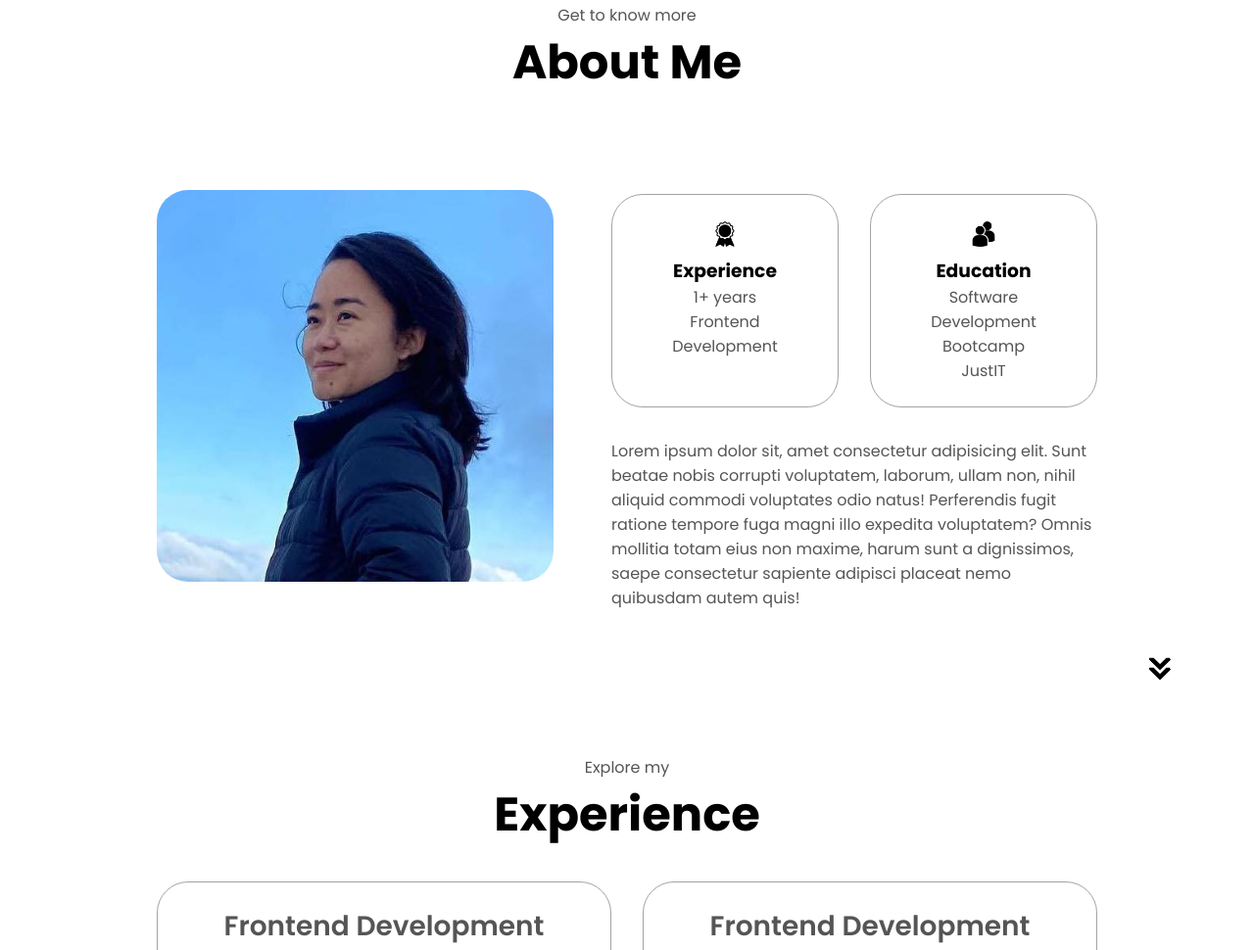
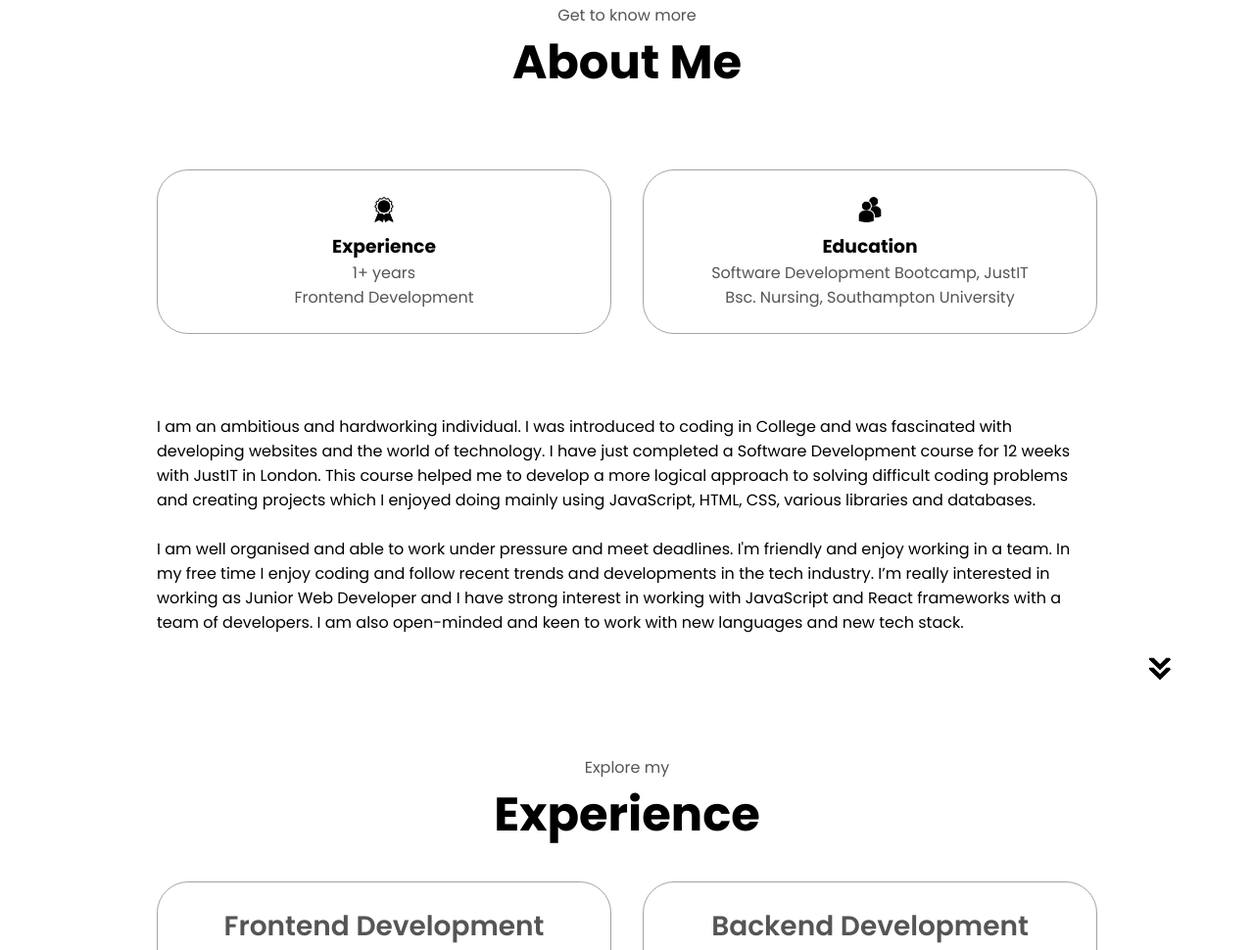
Before and after one commit to siwanigurung/portfolio-siwani, a plain HTML site: page index.html in a window 1280 px wide. Shown: the part 925-1895 px from the top of the page at 98% size. Drawn offline with Linux system fonts and the light colour scheme; files whose address does not match are found by name.

Commit message:
Added project github link

```diff
--- a/index.html
+++ b/index.html
@@ -49,7 +49,7 @@
         <div class="btn-container">
           <button
             class="btn btn-color-2"
-            onclick="window.open('./assets/resume-example.pdf')"
+            onclick="window.open('./assets/siwani.pdf')"
           >
             Download CV
           </button>
@@ -78,13 +78,13 @@
       <p class="section__text__p1">Get to know more</p>
       <h1 class="title">About Me</h1>
       <div class="section-container">
-        <div class="section__pic-container">
+        <!-- <div class="section__pic-container">
           <img
             src="./assets/about-pic.jpg"
             alt="profile  picture"
             class="about-pic"
           />
-        </div>
+        </div> -->
         <div class="about-details-container">
           <div class="about-containers">
             <div class="details-container">
@@ -103,17 +103,27 @@
                 class="icon"
               />
               <h3>Education</h3>
-              <p>Software Development Bootcamp<br />JustIT</p>
+              <p>Software Development Bootcamp, JustIT</p>
+              <p>Bsc. Nursing, Southampton University</p>
             </div>
           </div>
-          <div class="text-container">
-            <p>
-              Lorem ipsum dolor sit, amet consectetur adipisicing elit. Sunt
-              beatae nobis corrupti voluptatem, laborum, ullam non, nihil
-              aliquid commodi voluptates odio natus! Perferendis fugit ratione
-              tempore fuga magni illo expedita voluptatem? Omnis mollitia totam
-              eius non maxime, harum sunt a dignissimos, saepe consectetur
-              sapiente adipisci placeat nemo quibusdam autem quis!
+          <br class="text-container">
+            <br>
+              I am an ambitious and hardworking individual. I was introduced to
+              coding in College and was fascinated with developing websites and
+              the world of technology. I have just completed a Software
+              Development course for 12 weeks with JustIT in London. This course
+              helped me to develop a more logical approach to solving difficult
+              coding problems and creating projects which I enjoyed doing mainly
+              using JavaScript, HTML, CSS, various libraries and databases. </br></br>
+              I am
+              well organised and able to work under pressure and meet deadlines.
+              I'm friendly and enjoy working in a team. In my free time I enjoy
+              coding and follow recent trends and developments in the tech
+              industry. I’m really interested in working as Junior Web Developer
+              and I have strong interest in working with JavaScript and React
+              frameworks with a team of developers. I am also open-minded and
+              keen to work with new languages and new tech stack.
             </p>
           </div>
         </div>
@@ -205,7 +215,7 @@
           <!-- new one  -->
 
           <div class="details-container">
-            <h2 class="experience-sub-title">Frontend Development</h2>
+            <h2 class="experience-sub-title">Backend Development</h2>
             <div class="article-container">
               <article>
                 <img
@@ -271,7 +281,7 @@
           <div class="details-container color-container">
             <div class="article-container">
               <img
-                src="./assets/project-1.png"
+                src="./assets/rps.webp"
                 alt="Project 1"
                 class="project-img"
               />
@@ -296,7 +306,7 @@
           <div class="details-container color-container">
             <div class="article-container">
               <img
-                src="./assets/project-2.png"
+                src="./assets/dbms.webp"
                 alt="Project 2"
                 class="project-img"
               />
@@ -305,13 +315,13 @@
             <div class="btn-container">
               <button
                 class="btn btn-color-2 project-btn"
-                onclick="location.href='https://github.com/siwanigurung/RockPaperScissor'"
+                onclick="location.href='https://github.com/siwanigurung/LibraryManagementSystemDB'"
               >
                 Github
               </button>
               <button
                 class="btn btn-color-2 project-btn"
-                onclick="location.href='https://github.com/siwanigurung/RockPaperScissor'"
+                onclick="location.href='https://github.com/siwanigurung/LibraryManagementSystemDB'"
               >
                 Live Demo
               </button>
@@ -321,7 +331,7 @@
           <div class="details-container color-container">
             <div class="article-container">
               <img
-                src="./assets/project-3.png"
+                src="./assets/quiz.webp"
                 alt="Project 3"
                 class="project-img"
               />
@@ -330,13 +340,13 @@
             <div class="btn-container">
               <button
                 class="btn btn-color-2 project-btn"
-                onclick="location.href='https://github.com/siwanigurung/RockPaperScissor'"
+                onclick="location.href='https://github.com/siwanigurung/QuizApp'"
               >
                 Github
               </button>
               <button
                 class="btn btn-color-2 project-btn"
-                onclick="location.href='https://github.com/siwanigurung/RockPaperScissor'"
+                onclick="location.href='https://github.com/siwanigurung/QuizApp'"
               >
                 Live Demo
               </button>
--- a/style.css
+++ b/style.css
@@ -12,6 +12,7 @@ padding: 0;
 
 body{
     font-family: 'poppins', 'sans-seriff';
+    /* background-color: rgb(217, 242, 234); */
 }
 
 html {
@@ -341,7 +342,7 @@ justify-content: space-around;
 }
 
 article{
-    display: flex;
+display: flex;
 width: 10rem;
 justify-content: space-around;
 gap:0.5rem;
```
Also changed, not shown: assets/dbms.webp (added), assets/quiz.webp (added), assets/rps.webp (added), 2 other files.
